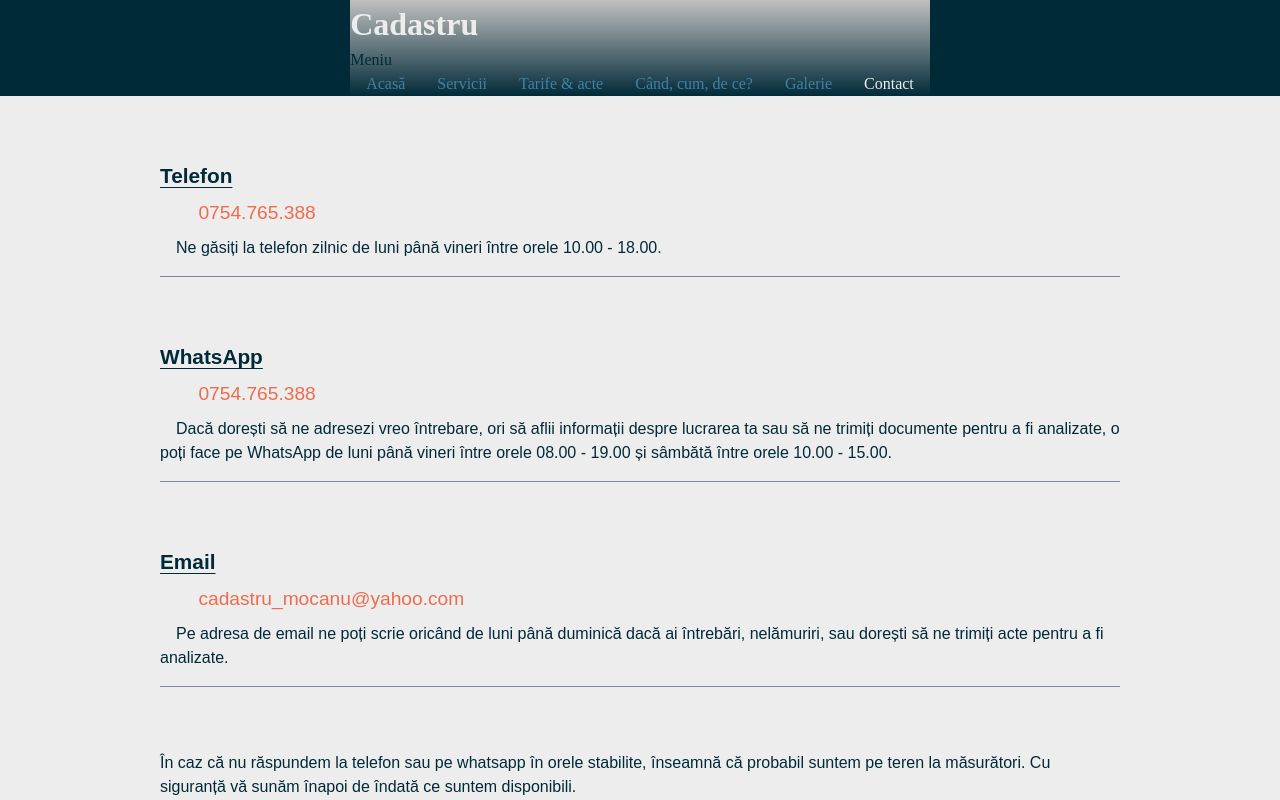
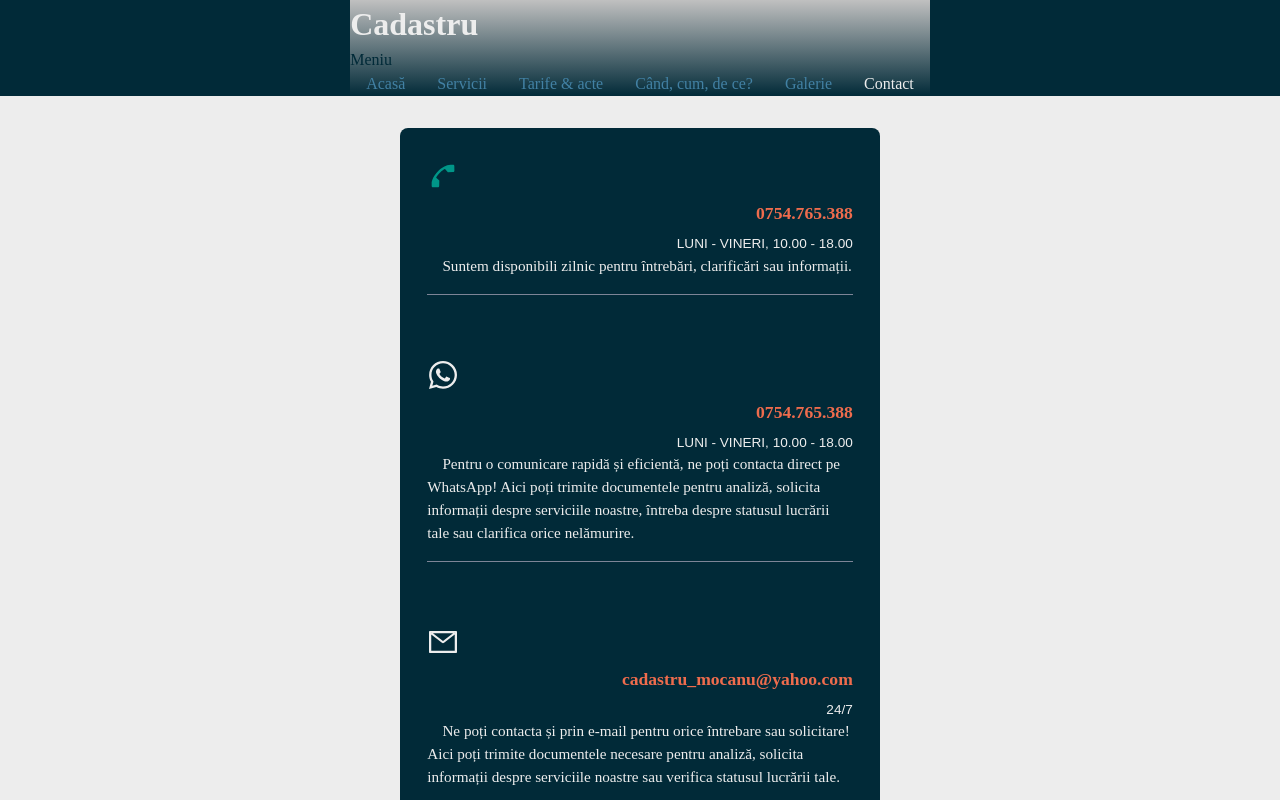
Before and after one commit to MocanuAlinD/cadastrumad, a Next.js app: page /contact in a window 1280 px wide. Shown: the top 800 px of the page. Built offline with nearby package versions, Linux system fonts and the light colour scheme; a web font is replaced by a local one.

Commit message:
Contact page DONE restyle

```diff
--- a/src/app/(footer)/politica/page.tsx
+++ b/src/app/(footer)/politica/page.tsx
@@ -43,7 +43,7 @@ const Politica = () => {
           <h4 className={h4Style}>4. Link-uri către alte website-uri</h4>
           <p className={pStyle}>
             &emsp;Website-ul nostru poate conține link-uri către alte pagini web
-            ale unor terțe părți. Nu ne asumă responsabilitatea pentru
+            ale unor terțe părți. Nu ne asumăm responsabilitatea pentru
             conținutul sau politicile de confidențialitate ale acestor
             website-uri. Vă recomandăm să citiți politica de confidențialitate a
             fiecărui site pe care îl vizitați.
--- a/src/app/(meniu)/contact/contact.module.css
+++ b/src/app/(meniu)/contact/contact.module.css
@@ -1,7 +1,16 @@
+.container{
+  width: min(90%,30rem);
+  margin-inline: auto;
+  color: var(--background);
+  background-color: var(--foreground);
+  margin-block: 2rem;
+  height: fit-content;
+  border-radius: 0.5rem;
+  padding-inline: 1rem;
+}
 .wrapper {
   width: var(--wrapperWidth);
   margin-inline: auto;
-  padding-top: 2rem;
   display: flex;
   justify-content: center;
   align-items: center;
@@ -12,20 +21,33 @@
     border-bottom: 1px solid var(--grayDark);
     padding-bottom: 1rem;
     & h3 {
-      font-size: var(--fonth3);
+      /* font-size: var(--fonth3);
+      font-size: clamp(0.8rem, 2vw, 1rem);
       font-weight: 600;
+      letter-spacing: 1px;
       text-decoration: underline;
       text-underline-offset: 0.25rem;
       text-decoration-thickness: 1px;
+      font-family: var(--fontRose); */
+      font-size: clamp(2rem, 2vw, 4rem);
     }
-    & p{
-        /* border: 1px solid red; */
-        font-size: clamp(0.7rem, 2vw, 1rem);
-      }
-      & :nth-child(2){
-        color: var(--orange);
-        padding-block: 0.5rem;
-        font-size: clamp(0.85rem, 2vw, 1.2rem);
+    & h4{
+      font-family: var(--fontRose);
+      font-style: normal;
+      font-weight: 600;
+      color: var(--orange);
+      padding-block: 0.5rem;
+      font-size: clamp(0.9rem, 2vw, 1.1rem);
+      text-align: end;
     }
+    & .program{
+      font-size: clamp(0.65rem, 2vw, 0.85rem);
+      text-align: end;
+    }
+    & .text{
+      font-family: var(--fontRose);
+      font-size: clamp(0.75rem, 2vw, 0.95rem);
+    }
+
   }
 }
--- a/src/app/(meniu)/contact/page.tsx
+++ b/src/app/(meniu)/contact/page.tsx
@@ -1,39 +1,45 @@
 // import UnderConstruction from '@/components/UnderConstruction'
 import React from 'react'
+import { FcPhone } from "react-icons/fc";
+import { FaWhatsapp } from "react-icons/fa";
+import { AiOutlineMail } from "react-icons/ai";
+import { FaPhoneSlash } from "react-icons/fa6";
 import styles from './contact.module.css'
 
 const Contact = () => {
 
-  const pStyle = ""
   return (
-    <div className='w-full'>
+    <div className={styles.container}>
       <div className={styles.wrapper}>
         <div className={styles.itemContainer}>
-          <h3>Telefon</h3>
-          <p>&emsp;&emsp;<a href="tel:0754765388">0754.765.388</a></p>
-          <p className={pStyle}>&emsp;Ne găsiți la telefon zilnic de luni până vineri între orele 10.00 - 18.00. </p>
+          <h3><FcPhone /></h3>
+          <h4><a href="tel:0754765388">0754.765.388</a></h4>
+          <p className={styles.program}>&emsp;LUNI - VINERI, 10.00 - 18.00</p>
+          <p className={styles.text}>&emsp;Suntem disponibili zilnic pentru întrebări, clarificări sau informații.</p>
         </div>
 
         <div className={styles.itemContainer}>
-          <h3>WhatsApp</h3>
-          <p>&emsp;&emsp;<a
+          <h3><FaWhatsapp className='text-[#25D366]' /></h3>
+          <h4><a
               aria-label="Chat on WhatsApp"
               href="https://wa.me/+40754765388?text=Bună%20ziua!%20Sunt%20interesat%20de%20"
             >
               0754.765.388
-            </a></p>
-          <p className={pStyle}>&emsp;Dacă dorești să ne adresezi vreo întrebare, ori să aflii informații despre lucrarea ta sau să ne trimiți documente pentru a fi analizate, o poți face pe WhatsApp de luni până vineri între orele 08.00 - 19.00 și sâmbătă între orele 10.00 - 15.00.</p>
+            </a></h4>
+            <p className={styles.program}>&emsp;LUNI - VINERI, 10.00 - 18.00</p>
+          <p className={styles.text}>&emsp;Pentru o comunicare rapidă și eficientă, ne poți contacta direct pe WhatsApp! Aici poți trimite documentele pentru analiză, solicita informații despre serviciile noastre, întreba despre statusul lucrării tale sau clarifica orice nelămurire.</p>
         </div>
 
         <div className={styles.itemContainer}>
-          <h3>Email</h3>
-          <p>&emsp;&emsp;<a href="mailto:cadastru_mocanu@yahoo.com">cadastru_mocanu@yahoo.com </a></p>
-          <p className={pStyle}>&emsp;Pe adresa de email ne poți scrie oricând de luni până duminică dacă ai întrebări, nelămuriri, sau dorești să ne trimiți acte pentru a fi analizate.</p>
+          <h3><AiOutlineMail className='text-[#720e9e]' /></h3>
+          <h4><a href="mailto:cadastru_mocanu@yahoo.com">cadastru_mocanu@yahoo.com </a></h4>
+          <p className={styles.program}>&emsp;24/7</p>
+          <p className={styles.text}>&emsp;Ne poți contacta și prin e-mail pentru orice întrebare sau solicitare! Aici poți trimite documentele necesare pentru analiză, solicita informații despre serviciile noastre sau verifica statusul lucrării tale.</p>
         </div>
 
         <div className={styles.itemContainer}>
-          {/* <h3>Email</h3> */}
-          <p className={pStyle}>În caz că nu răspundem la telefon sau pe whatsapp în orele stabilite, înseamnă că probabil suntem pe teren la măsurători. Cu siguranță vă sunăm înapoi de îndată ce suntem disponibili.</p>
+          <h3 className='pb-4'><FaPhoneSlash className="text-[#009688]" /></h3>
+          <p className={styles.text}>&emsp;În caz că nu răspundem la telefon sau pe WhatsApp în orele de program, probabil suntem foarte ocupați. Cu siguranță vă contactăm de îndată ce suntem disponibili.</p>
         </div>
 
       </div>
--- a/src/components/Navigation/index.tsx
+++ b/src/components/Navigation/index.tsx
@@ -1,6 +1,6 @@
 import React from "react";
+import Link from "next/link";
 import styles from "./navigation.module.css";
-import Link from "next/link";
 
 // TODO:
 // Navigatia sa se faca blur cand dai scroll in jos (observer, ia de la model facut deja)
--- a/src/components/RadioNav/radionav.module.css
+++ b/src/components/RadioNav/radionav.module.css
@@ -48,6 +48,8 @@
     background-color: var(--foreground);
     width: min(100%, 15rem);
     clip-path: var(--clip);
+    border-bottom: 5px solid var(--background);
+    border-left: 5px solid var(--background);
     .label{
       margin-block: 0.5rem;
     }
```
